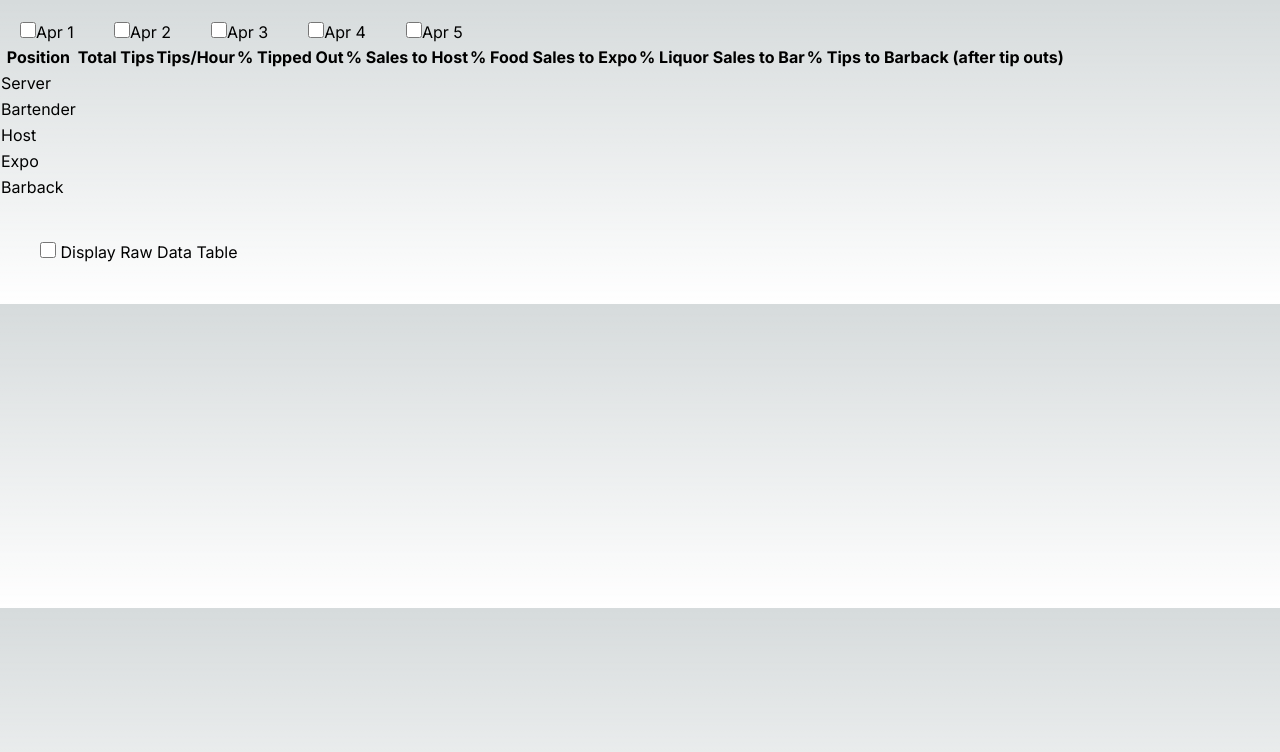
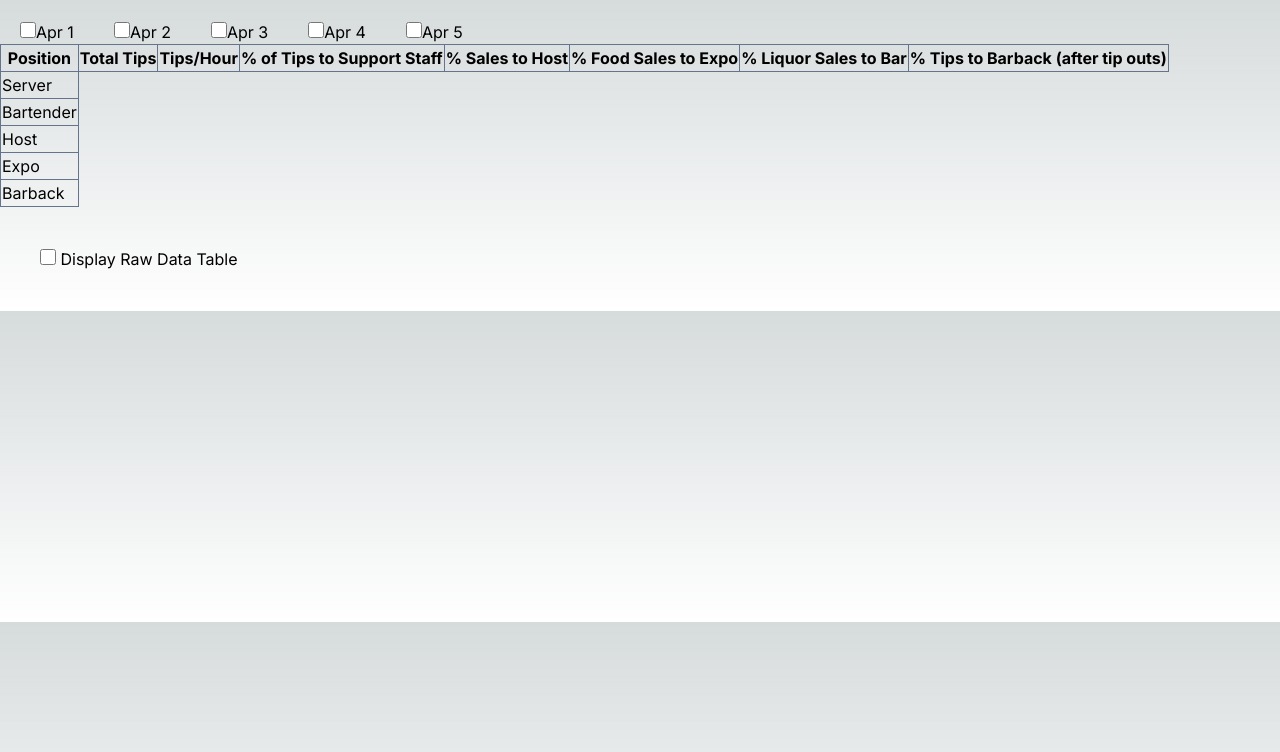
Before and after one commit to cyrilmb/tip-out-calculator, a Next.js app: page / in a window 1280 px wide. Shown: the top 752 px of the page. Built offline with nearby package versions, Linux system fonts and the light colour scheme.

Commit message:
can filter out selected dates

```diff
--- a/components/DataSummaries.tsx
+++ b/components/DataSummaries.tsx
@@ -1,43 +1,71 @@
 import React from 'react'
-import data from '@/lib/data'
-import exp from 'constants'
 
 interface DataSummariesProps {
   dateSelection: string[]
+  data: Shift[]
 }
 
-const DataSummaries: React.FC<DataSummariesProps> = ({ dateSelection }) => {
+interface Shift {
+  position: string
+  date: Date
+  // Other properties of Shift
+}
+
+const DataSummaries: React.FC<DataSummariesProps> = ({
+  dateSelection,
+  data,
+}) => {
+  //Filter selected dates from ALL DATA
+  function filterByDates(data: Shift[], dateSelection: string[]): Shift[] {
+    return data.filter((shift) => {
+      // Convert shift date to the same format as selected dates
+      const shiftDateFormatted = shift.date.toLocaleDateString('en-us', {
+        month: 'short',
+        day: 'numeric',
+      })
+      // Check if the formatted date is included in selected dates
+      return dateSelection.includes(shiftDateFormatted)
+    })
+  }
+
+  // Use the filtered data
+  const filteredData = filterByDates(data, dateSelection)
+  console.log(filteredData)
   return (
     <div>
       <table className="auto">
         <thead>
           <tr>
-            <th>Position</th>
-            <th>Total Tips</th>
-            <th>Tips/Hour</th>
-            <th>% Tipped Out</th>
-            <th>% Sales to Host</th>
-            <th>% Food Sales to Expo</th>
-            <th>% Liquor Sales to Bar</th>
-            <th>% Tips to Barback (after tip outs)</th>
+            <th className="border border-slate-500">Position</th>
+            <th className="border border-slate-500">Total Tips</th>
+            <th className="border border-slate-500">Tips/Hour</th>
+            <th className="border border-slate-500">
+              % of Tips to Support Staff
+            </th>
+            <th className="border border-slate-500">% Sales to Host</th>
+            <th className="border border-slate-500">% Food Sales to Expo</th>
+            <th className="border border-slate-500">% Liquor Sales to Bar</th>
+            <th className="border border-slate-500">
+              % Tips to Barback (after tip outs)
+            </th>
             <th></th>
           </tr>
         </thead>
         <tbody>
           <tr>
-            <td>Server</td>
+            <td className="border border-slate-500">Server</td>
           </tr>
           <tr>
-            <td>Bartender</td>
+            <td className="border border-slate-500">Bartender</td>
           </tr>
           <tr>
-            <td>Host</td>
+            <td className="border border-slate-500">Host</td>
           </tr>
           <tr>
-            <td>Expo</td>
+            <td className="border border-slate-500">Expo</td>
           </tr>
           <tr>
-            <td>Barback</td>
+            <td className="border border-slate-500">Barback</td>
           </tr>
         </tbody>
       </table>
--- a/components/DateSelection.tsx
+++ b/components/DateSelection.tsx
@@ -56,7 +56,7 @@ export default function DateSelection() {
           {uniqueDate}
         </span>
       ))}
-      <DataSummaries dateSelection={dateSelection} />
+      <DataSummaries dateSelection={dateSelection} data={data.shifts} />
     </div>
   )
 }
```
